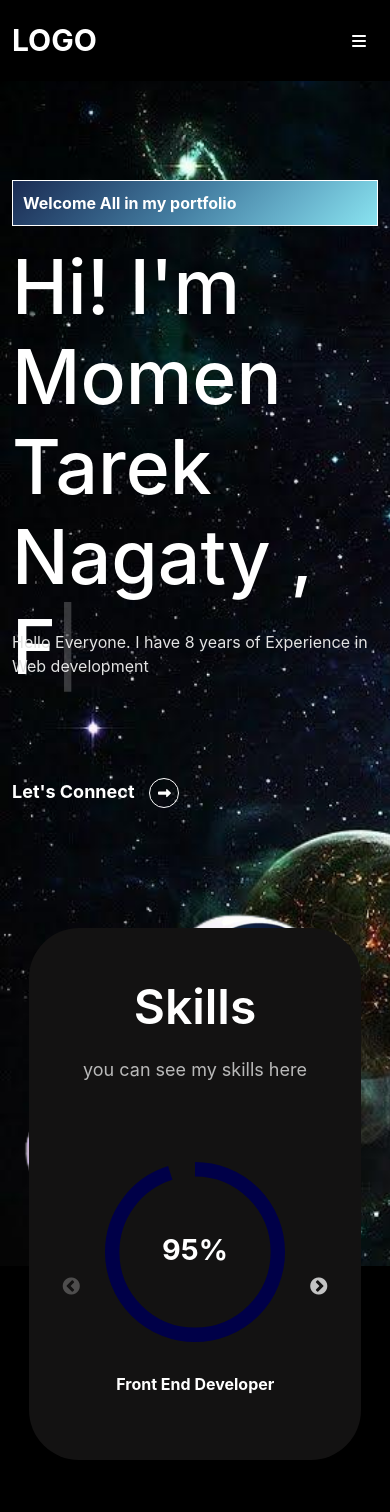
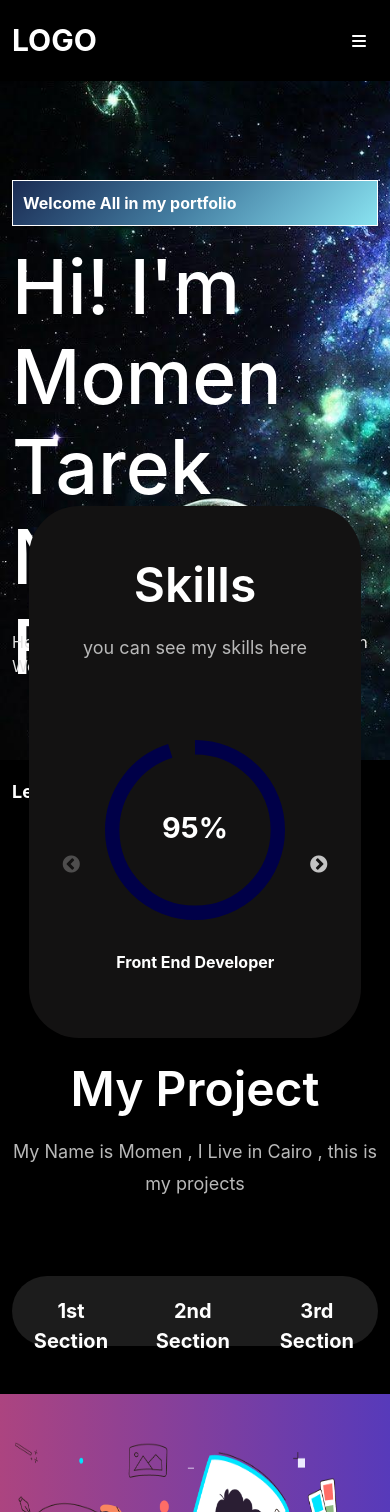
Before and after one commit to momen-tarek111/React_Project, a React (Create React App) app: page / in a window 390 px wide. Shown: the top 1512 px of the page. Built offline with nearby package versions, Linux system fonts and the light colour scheme.

Commit message:
13th commit

```diff
--- a/src/styles/Home.css
+++ b/src/styles/Home.css
@@ -83,3 +83,8 @@
         height: 150vh;
     }
 }
+@media screen and (max-width: 448px) {
+    .Home{
+        height: 90vh;
+    }
+}
--- a/src/styles/MySection.css
+++ b/src/styles/MySection.css
@@ -2,11 +2,7 @@
     position: relative;
     padding-top: 400px;
 }
-@media screen and (max-width: 992px) {
-    .my_section{
-        padding-top: 250px;
-    }
-}
+
 
 .section-title-box p {
     font-weight: 400;
@@ -16,25 +12,12 @@
     color: #b9b9b9;
     margin-top: 16px;
 }
-
-@media screen and (max-width: 1600px) {
-    .section-title-box {
-        max-width: 700px;
-        margin-bottom: 45px;
-    }
-}
 .section-title-box {
     max-width: 750px;
     margin: 0 auto;
     margin-bottom: 60px;
 }
-@media screen and (max-width: 1600px) {
-    .section-title-box h2, .section-side-title-box h2, .subscribe-box h2, .short-dec-title {
-        font-size: 40px;
-        line-height: 55px;
-        color: transparent;
-    }
-}
+
 .section-title-box h2 {
     font-weight: 600;
     font-size: 48px;
@@ -75,3 +58,20 @@
 .link_active{
     background: linear-gradient(to right, #fc466b, #3f5efb);
 }
+
+@media screen and (max-width: 1600px) {
+    .section-title-box {
+        max-width: 700px;
+        margin-bottom: 45px;
+    }
+    .section-title-box h2, .section-side-title-box h2, .subscribe-box h2, .short-dec-title {
+        font-size: 40px;
+        line-height: 55px;
+        color: transparent;
+    }
+}
+@media screen and (max-width: 992px) {
+    .my_section{
+        padding-top: 250px;
+    }
+}
--- a/src/styles/Skills.css
+++ b/src/styles/Skills.css
@@ -42,11 +42,7 @@
     background-color: rgb(19, 18, 18);
 
 }
-@media screen and (max-width: 992px) {
-    .skills_container{
-        top: 110vh;
-    }
-}
+
 .slider_parent{
     position: relative;
 }
@@ -60,3 +56,13 @@
 .slick-prev{
     left: 20px;
 }
+@media screen and (max-width: 992px) {
+    .skills_container{
+        top: 110vh;
+    }
+}
+@media screen and (max-width: 448px) {
+    .skills_container{
+        top: 60vh;
+    }
+}
```
